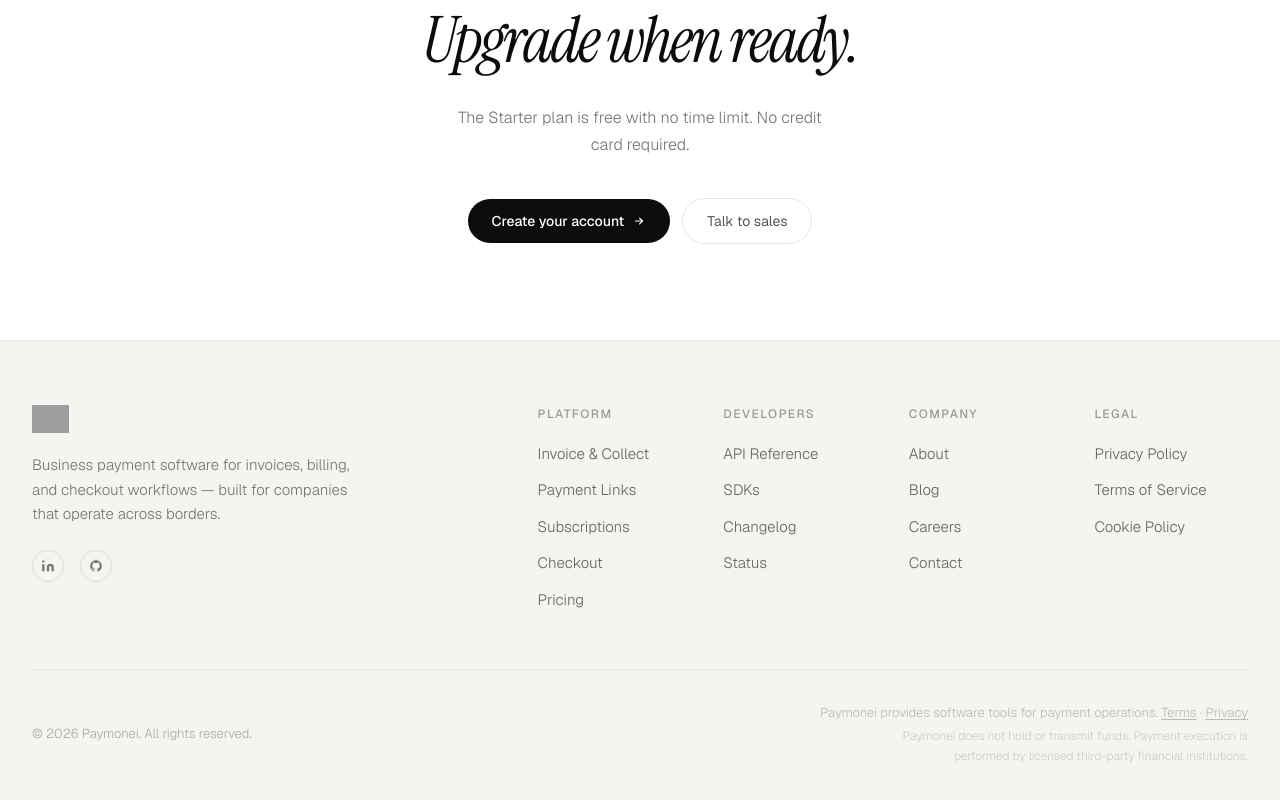
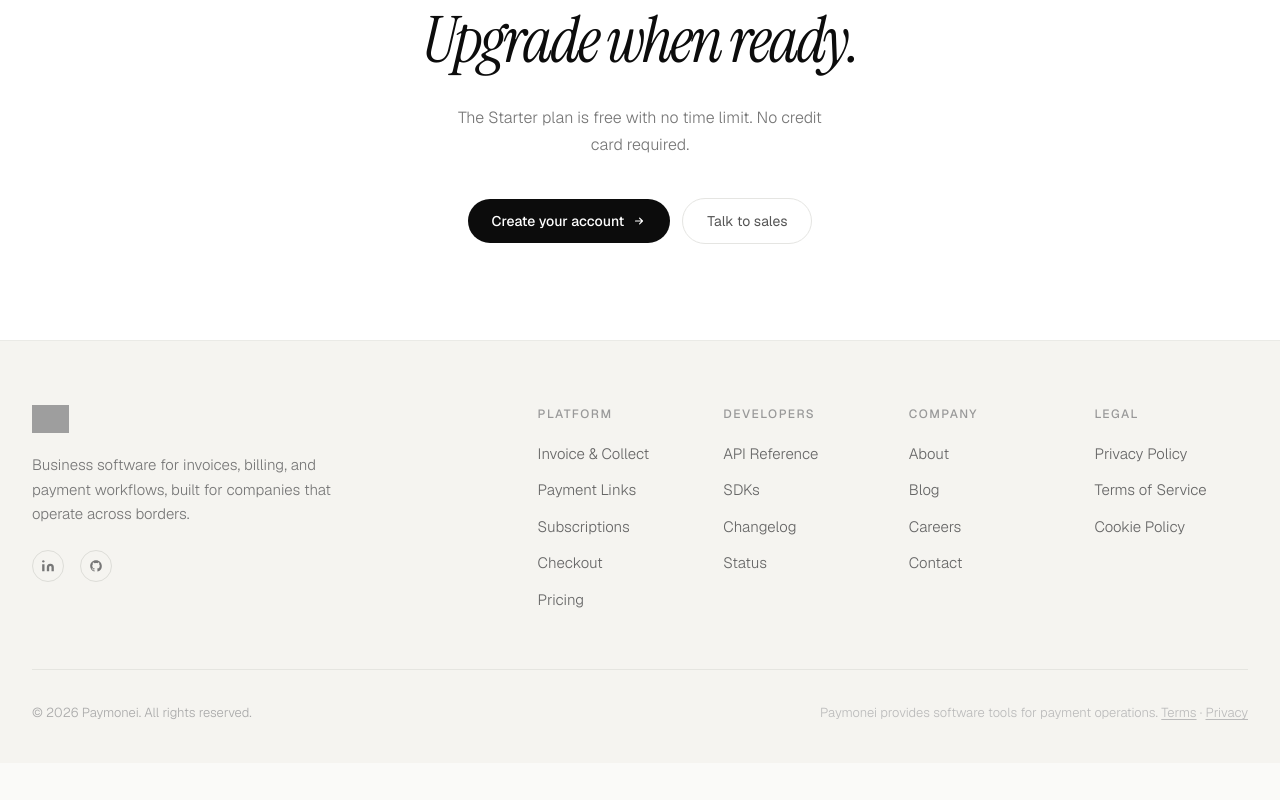
Before and after one commit to omniasky/paymonei-website, a Next.js app: page /pricing in a window 1280 px wide. Shown: the part 4632-5432 px from the top of the page. After the commit the page ends 5395 px from the top, so only its background shows below. Built offline with nearby package versions, Linux system fonts and the light colour scheme; grey boxes are pictures that could not be loaded.

Commit message:
fix footer

```diff
--- a/src/components/organisms/Footer/Footer.tsx
+++ b/src/components/organisms/Footer/Footer.tsx
@@ -64,7 +64,7 @@ export function Footer() {
             </Link>
 
             <p className="text-[15px] text-[#777] leading-relaxed font-light max-w-xs">
-              Business payment software for invoices, billing, and checkout workflows — built for companies that operate across borders.
+              Business software for invoices, billing, and payment workflows, built for companies that operate across borders.
             </p>
 
             {/* Social */}
@@ -140,9 +140,7 @@ export function Footer() {
                   Privacy
                 </Link>
               </p>
-              <p className="text-[12px] text-[#CCC] font-light leading-relaxed max-w-sm ml-auto">
-                Paymonei does not hold or transmit funds. Payment execution is performed by licensed third-party financial institutions.
-              </p>
+
             </div>
           </div>
         </div>
```
